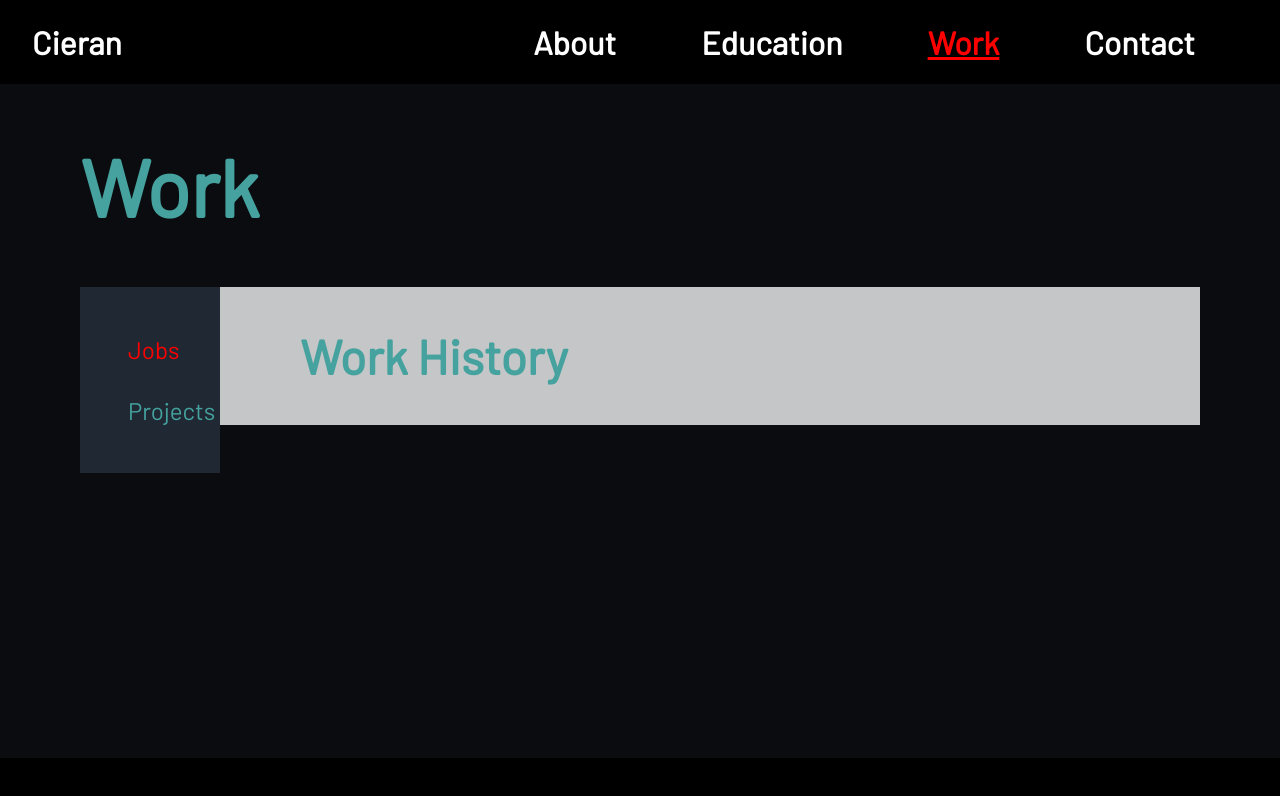
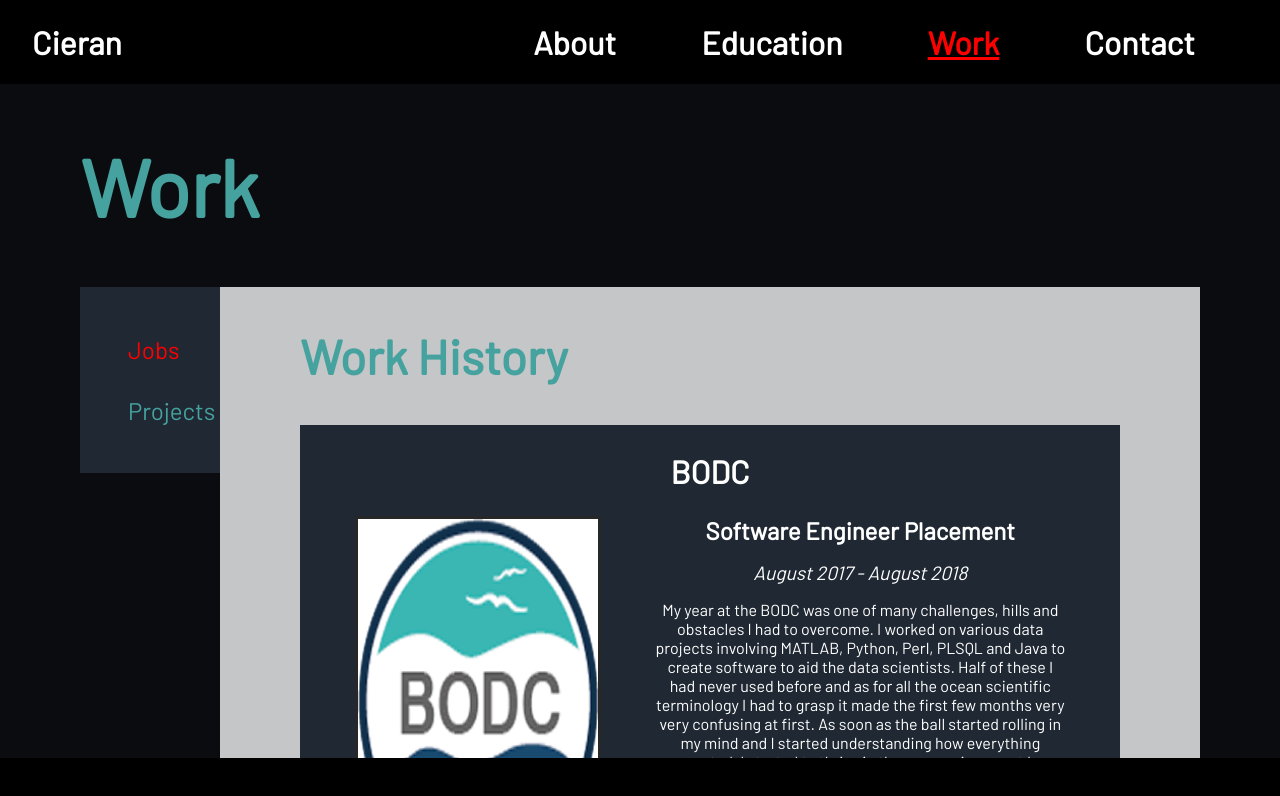
Before and after one commit to Elpolloloc0/React-Portfolio, a React (Create React App) app: page / in a window 1280 px wide. Shown: the top 796 px of the page. Built offline with nearby package versions, Linux system fonts and the light colour scheme.

Commit message:
work/project area initial info

```diff
--- /dev/null
+++ b/src/components/work/ProjectSpace.jsx
@@ -0,0 +1,31 @@
+import React from 'react';
+import {
+  ProjectSpaceContainer,
+  ProjectTitle,
+  ProjectImage,
+  ProjectInfoWrapper,
+  ProjectTextWrapper,
+  JobTitle,
+  JobTime,
+  ProjectDescription
+} from './styles/ProjectSpaceStyles';
+
+const ProjectSpace = ({ project, type }) => {
+  const { text, image } = project;
+
+  return (
+    <ProjectSpaceContainer>
+      <ProjectTitle>{text}</ProjectTitle>
+      <ProjectInfoWrapper>
+        <ProjectImage src={image} />
+        <ProjectTextWrapper>
+          {type && <JobTitle>{project.jobTitle}</JobTitle>}
+          {type && <JobTime>{project.jobTime}</JobTime>}
+          <ProjectDescription>{project.description}</ProjectDescription>
+        </ProjectTextWrapper>
+      </ProjectInfoWrapper>
+    </ProjectSpaceContainer>
+  )
+}
+
+export default ProjectSpace;
--- a/src/components/work/WorkHistory.jsx
+++ b/src/components/work/WorkHistory.jsx
@@ -1,13 +1,20 @@
 import React from 'react';
 import {
   WorkHistoryContainer,
-  WorkHistoryTitle
+  WorkHistoryTitle,
+  WorkArea
 } from './styles/WorkHistory';
+import ProjectSpace from './ProjectSpace';
+import { BodcObject, YozuObject } from './WorkObjects';
 
 const WorkHistory = () => {
   return (
     <WorkHistoryContainer>
       <WorkHistoryTitle>Work History</WorkHistoryTitle>
+      <WorkArea>
+        <ProjectSpace project={BodcObject} type="job" />
+        <ProjectSpace project={YozuObject} type="job" />
+      </WorkArea>
     </WorkHistoryContainer>
   )
 }
--- /dev/null
+++ b/src/components/work/WorkObjects.jsx
@@ -0,0 +1,25 @@
+export const BodcObject = {
+  text: "BODC",
+  image: "/images/BODC.png",
+  url: "https://www.bodc.ac.uk/",
+  jobTitle: "Software Engineer Placement",
+  jobTime: "August 2017 - August 2018",
+  description: "My year at the BODC was one of many challenges, hills and obstacles I had to overcome. \
+    I worked on various data projects involving MATLAB, Python, Perl, PLSQL and Java to create software to aid the data scientists. \
+    Half of these I had never used before and as for all the ocean scientific terminology I had to grasp it made the first few months very \
+    very confusing at first. As soon as the ball started rolling in my mind and I started understanding how everything connected, I started to \
+    thrive in the new environment I was able to grow in and began to succeed as more challenges were thrown at me. My daily tools I used to help \
+    create my programs involved using a Linux virtual machine, Oracle's SQL developer, and subversion.\
+    \
+    During the majority of my placement I spent my time working on a Data processing system, mainly in Python, that would use \
+    ",
+}
+
+export const YozuObject = {
+  text: "Yozu",
+  image: "/images/yozu.png",
+  url: "https://yozu.co.uk/",
+  jobTitle: "Graduate Software Developer",
+  jobTime: "September 2019 - Current",
+  description: "",
+}
--- /dev/null
+++ b/src/components/work/styles/ProjectSpaceStyles.jsx
@@ -0,0 +1,54 @@
+import styled from 'styled-components';
+
+export const ProjectSpaceContainer = styled.div`
+  display: flex;
+  flex-direction: column;
+  align-items: center;
+  padding-bottom: 2rem;
+  border-bottom: 1rem solid #C5c6c7;
+  color: #FFFFFF;
+`;
+
+export const ProjectHR = styled.hr`
+  width: 100%;
+  margin-top: 3rem;
+  color: #45a29e;
+  height: 1rem;
+`;
+
+export const ProjectTitle = styled.h2`
+  font-size: 2rem;
+`;
+
+export const ProjectImage = styled.img`
+  border: 3px solid #272727;
+  width: 15rem;
+`;
+
+export const ProjectInfoWrapper = styled.div`
+  display: flex;
+  justify-content: space-evenly;
+  width: 100%;
+`;
+
+export const ProjectTextWrapper = styled.div`
+  display: flex;
+  flex-direction: column;
+  text-align: center;
+  width: 50%;
+`;
+
+export const JobTitle = styled.span`
+  font-weight: bold;
+  font-size: 1.5rem;
+`;
+
+export const JobTime = styled.span`
+  margin-top: 1rem;
+  font-style: italic;
+  font-size: 1.2rem;
+`;
+
+export const ProjectDescription = styled.span`
+  margin-top: 1rem;
+`;
--- a/src/components/work/styles/WorkHistory.jsx
+++ b/src/components/work/styles/WorkHistory.jsx
@@ -9,3 +9,10 @@ export const WorkHistoryTitle = styled.h2`
   margin-left: 5rem;
   font-size: 3rem;
 `;
+
+export const WorkArea = styled.div`
+  height: fit-content;
+  background-color: #1f2833;
+  margin-right: 5rem;
+  margin-left: 5rem;
+`;
```
Also changed, not shown: src/components/education/SchoolObjects.jsx (+27 -3 lines), public/images/BODC.png (added), public/images/yozu.png (added).
